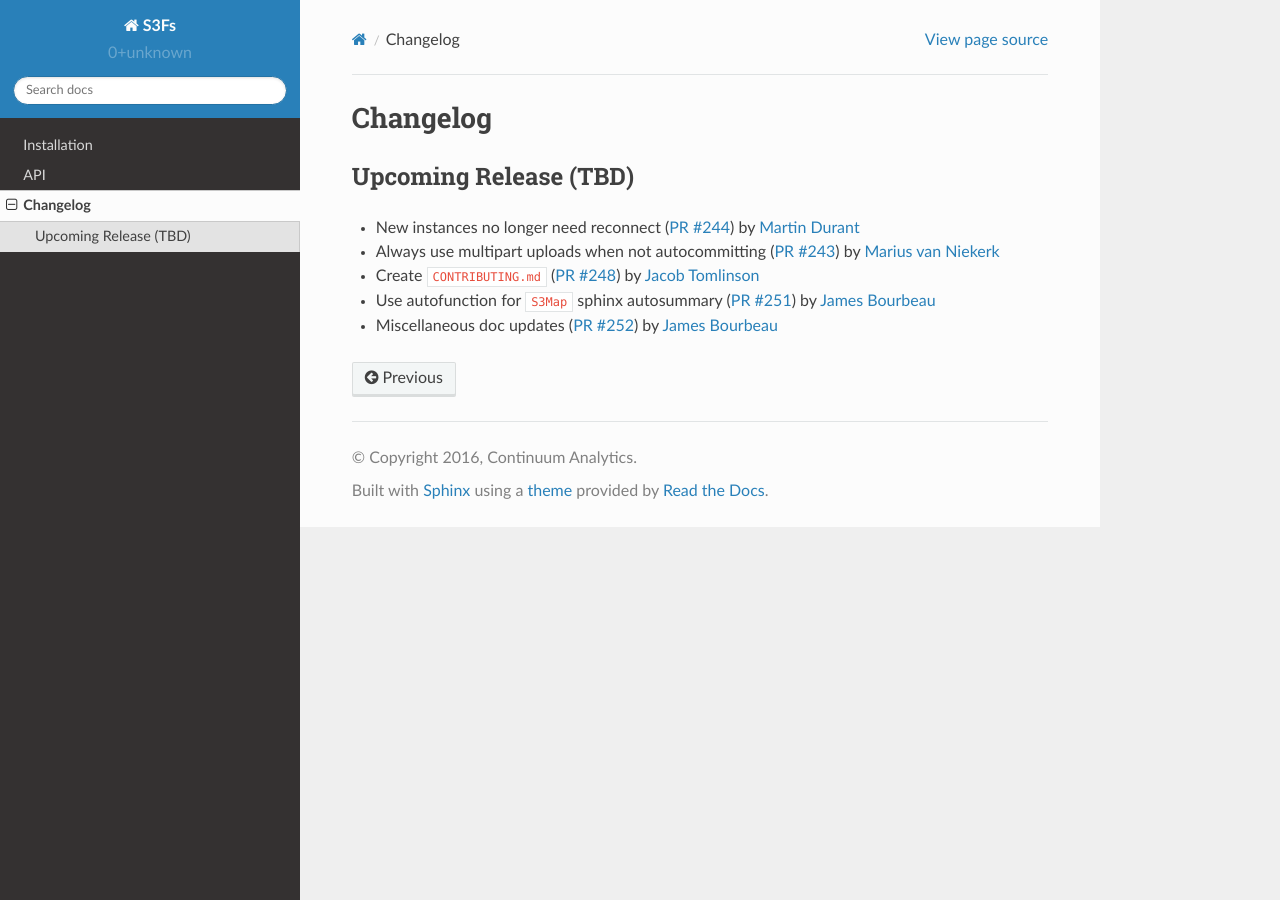
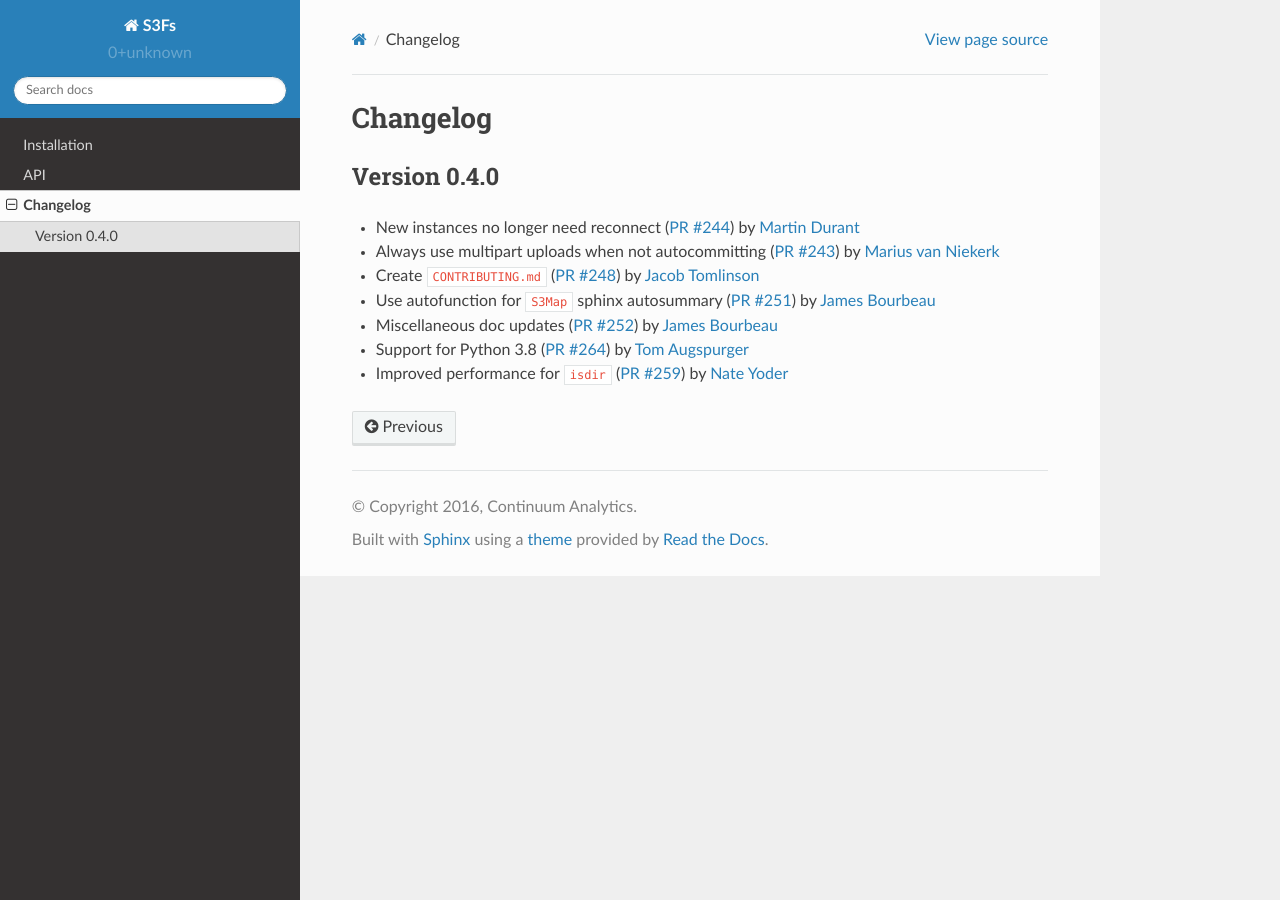
Before and after one commit to zarr-developers/s3fs, a Sphinx documentation site: the page built from docs/source/changelog.rst, in a window 1280 px wide. Built offline with Sphinx 7.4.7 and the Read the Docs theme 2.0.0, drawn with Linux system fonts in a browser that asks for light colours.

Commit message:
DOC: Update changelog (#265)

```diff
--- a/docs/source/changelog.rst
+++ b/docs/source/changelog.rst
@@ -1,16 +1,20 @@
 Changelog
 =========
 
-Upcoming Release (TBD)
-----------------------
+Version 0.4.0
+-------------
 
 - New instances no longer need reconnect (:pr:`244`) by `Martin Durant`_
 - Always use multipart uploads when not autocommitting (:pr:`243`) by `Marius van Niekerk`_
 - Create ``CONTRIBUTING.md`` (:pr:`248`) by `Jacob Tomlinson`_
 - Use autofunction for ``S3Map`` sphinx autosummary (:pr:`251`) by `James Bourbeau`_
 - Miscellaneous doc updates (:pr:`252`) by `James Bourbeau`_
+- Support for Python 3.8 (:pr:`264`) by `Tom Augspurger`_
+- Improved performance for ``isdir`` (:pr:`259`) by `Nate Yoder`_
 
 .. _`Martin Durant`: https://github.com/martindurant
 .. _`Marius van Niekerk`: https://github.com/mariusvniekerk
 .. _`Jacob Tomlinson`: https://github.com/jacobtomlinson
 .. _`James Bourbeau`: https://github.com/jrbourbeau
+.. _`Tom Augspurger`: https://github.com/TomAugspurger
+.. _`Nate Yoder`: https://github.com/nateyoder
```
